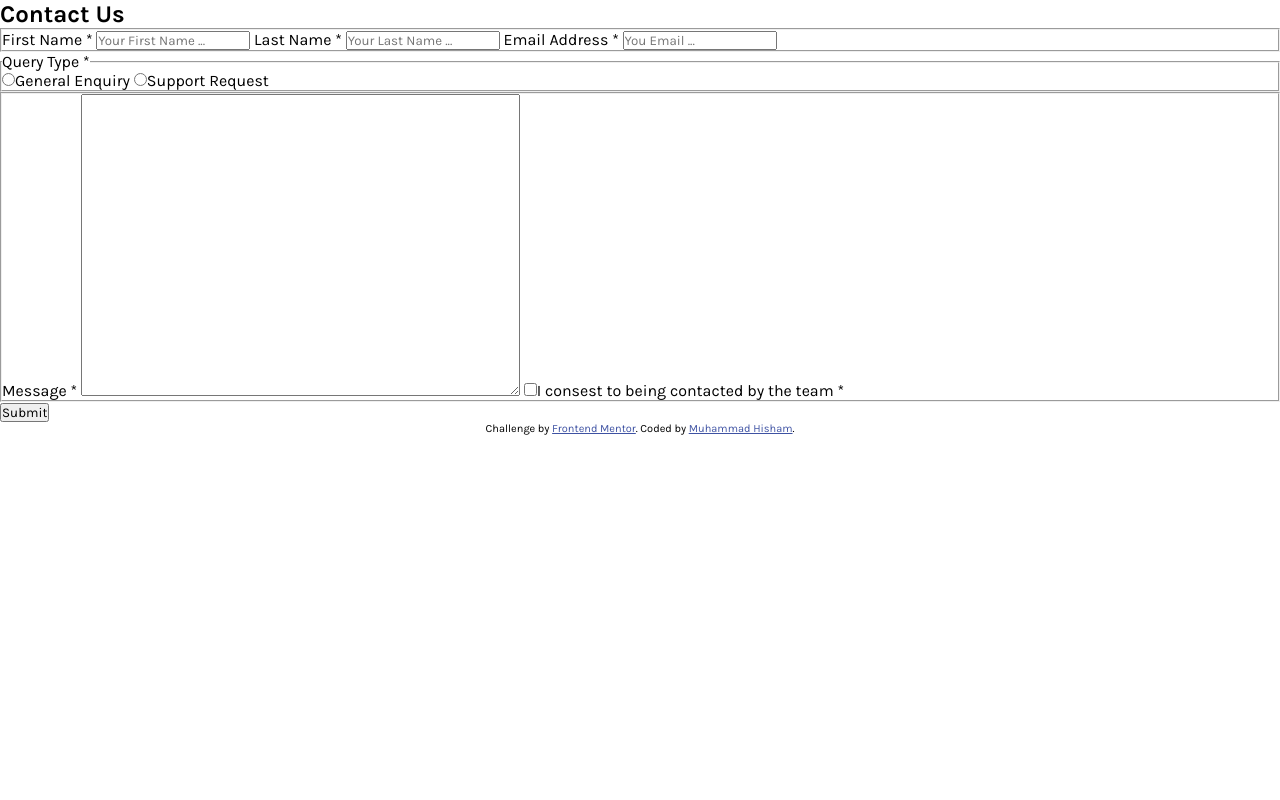
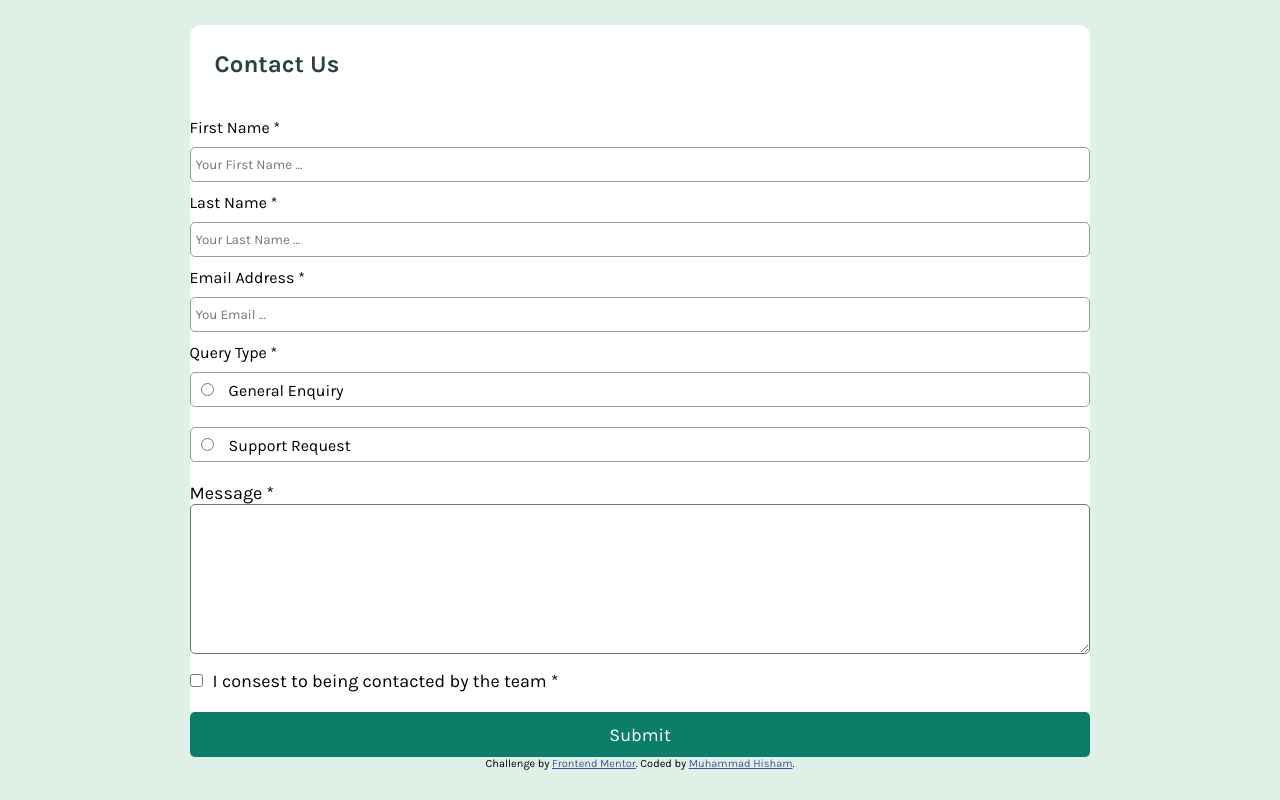
Before and after one commit to mohamedhesham221/contact-form-main2024, a plain HTML site: page index.html in a window 1280 px wide. Drawn offline with Linux system fonts and the light colour scheme.

Commit message:
update form stylesheet

```diff
--- a/style.css
+++ b/style.css
@@ -2,6 +2,7 @@
   font-family: "Karla";
   src: url("./assets/fonts/Karla-VariableFont_wght.ttf");
 }
+
 /*Colors*/
 :root {
   /*Primary*/
@@ -14,6 +15,7 @@
   --grey500Medium: hsl(186, 15%, 59%);
   --grey900Darker: hsl(187, 24%, 22%);
 }
+
 /*Reset document*/
 *,
 ::after,
@@ -24,6 +26,104 @@
   font-family: "Karla";
 }
 
+body {
+  background-color: var(--green200Lighter);
+  display: grid;
+  place-content: center;
+  padding: 25px;
+}
+
+main {
+  width: 100%;
+  min-height: 700px;
+  background-color: #fff;
+  border-radius: 10px;
+}
+
+section {
+  padding: 25px;
+}
+
+h1 {
+  color: var(--grey900Darker);
+  margin-bottom: 15px;
+}
+
+fieldset{
+  display: flex;
+  justify-content: center;
+  flex-wrap: wrap;
+  gap: 20px;
+  margin-bottom: 20px;
+  border: none;
+}
+
+fieldset:first-of-type label {
+  width: 100%;
+  height: 55px;
+}
+
+fieldset:first-of-type input {
+  display: block;
+  width: 100%;
+  height: 35px;
+  border-radius: 5px;
+  border: 1px solid var(--grey500Medium);
+  padding-left: 5px;
+  margin-top: 10px;
+}
+
+span {
+  color: var(--green600Medium);
+}
+
+fieldset:nth-of-type(2) {
+  justify-content: flex-start;
+}
+fieldset:nth-of-type(2) legend {
+  margin: 10px 0;
+  flex: none;
+}
+fieldset:nth-of-type(2) label {
+  width: 100%;
+  height: 35px;
+  border: 1px solid var(--grey500Medium);
+  padding: 8px 0 0 10px;
+  border-radius: 5px;
+}
+fieldset:nth-of-type(2) input {
+  vertical-align: baseline;
+  margin-right: 15px;
+}
+fieldset:last-of-type{
+  display: block;
+}
+fieldset:last-of-type legend{
+  margin-bottom: 10px;
+}
+fieldset:last-of-type textarea {
+  width: 100%;
+  height: 150px;
+  border-radius: 5px;
+}
+fieldset:last-of-type label {
+  font-size: 18px;
+}
+fieldset:last-of-type input {
+  margin:15px 10px  0 0;
+}
+
+input[type="submit"] {
+  width: 100%;
+  background-color: var(--green600Medium);
+  color: var(--white);
+  border: none;
+  outline: none;
+  border-radius: 5px;
+  height: 45px;
+  font-size: 18px;
+}
+
 .attribution {
   font-size: 11px;
   text-align: center;
```
Lines whose indentation alone changed are shown as unchanged.
